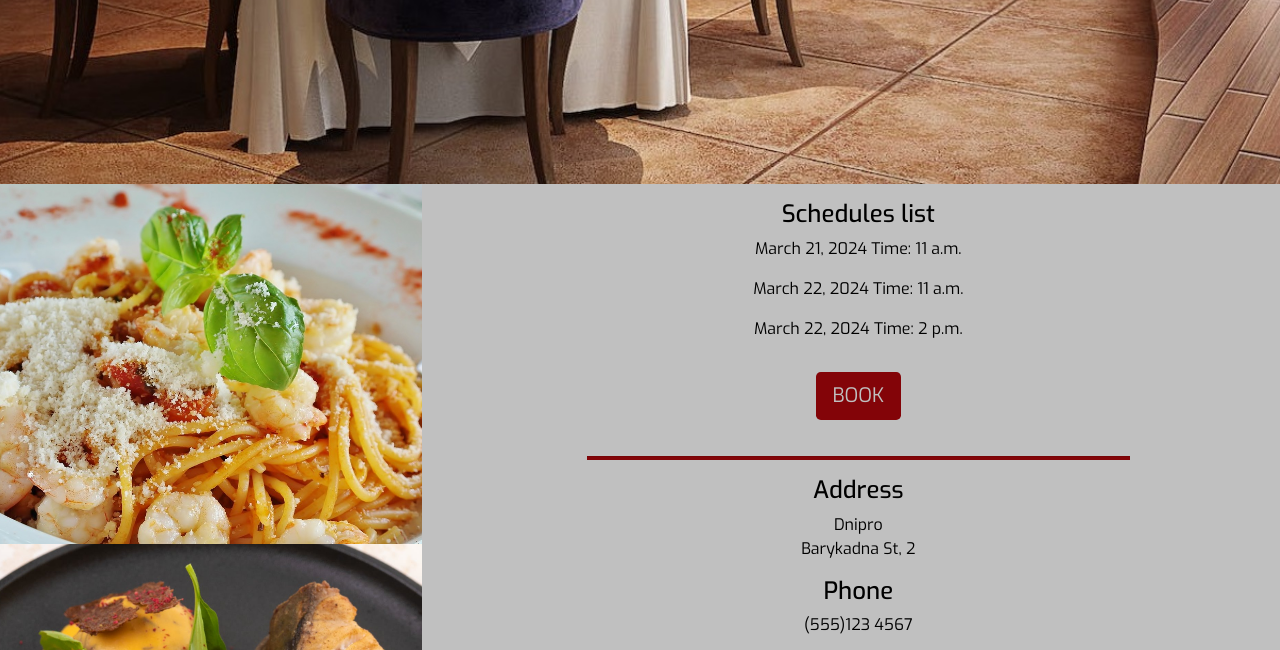
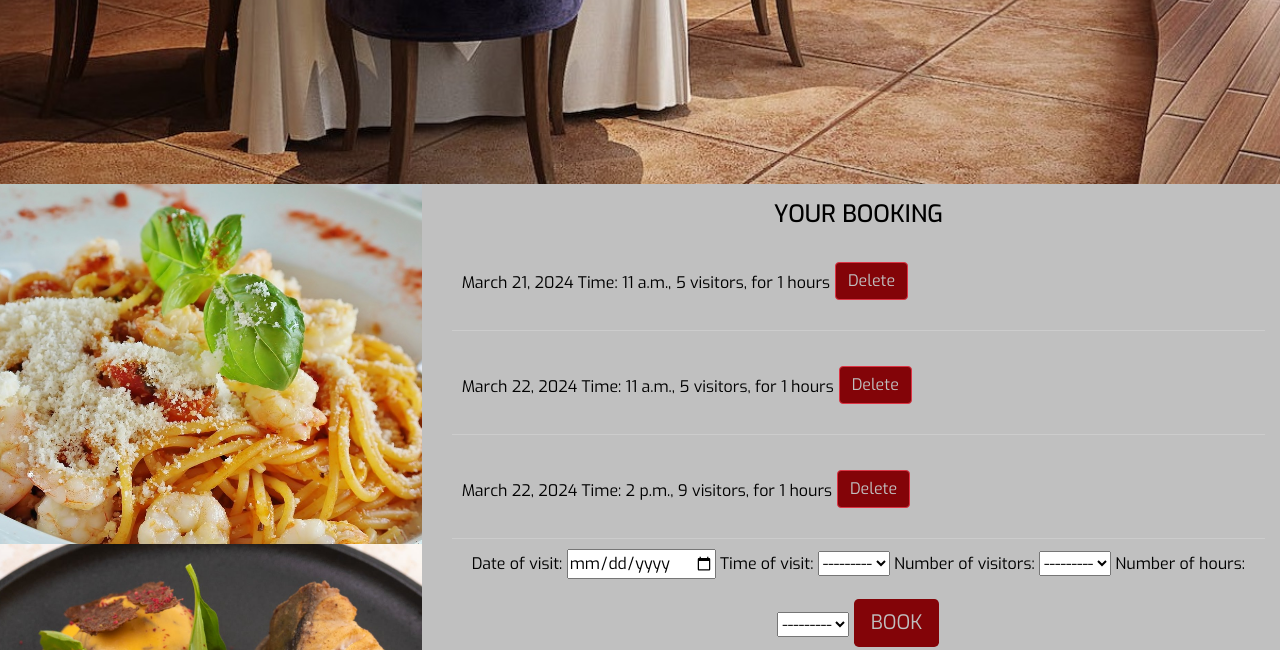
Before and after one commit to ryb00/booking, a Django app: page / in a window 1280 px wide. Shown: the part 461-1111 px from the top of the page. Run offline with Django 4.2, Linux system fonts and the light colour scheme; a user stored in the database is signed in; data comes from the database, SQL or seed files in the repository; both versions use the stored data as it was after the commit; some libraries are stand-ins or nearby versions.

Commit message:
Add form logic

```diff
--- a/book/forms.py
+++ b/book/forms.py
@@ -6,3 +6,6 @@
     class Meta:
         model = Schedule
         fields = ['date_of_visit', 'time_of_visit', 'number_of_visitors', 'number_of_hours']
+        widgets = {
+            'date_of_visit': forms.DateInput(attrs={'type': 'date'}),
+        }
--- a/book/templates/book/schedule_list.html
+++ b/book/templates/book/schedule_list.html
@@ -17,11 +17,11 @@
     <meta name="description" content="restaurant Foodie">
     <meta name="keywords" content="restaurant, dinner, evening, date, London, food, Foodie">
     <link rel="stylesheet" href="https://maxcdn.bootstrapcdn.com/bootstrap/4.2.1/css/bootstrap.min.css"
-        type="text/css" />
+          type="text/css"/>
     <link rel="stylesheet" href="https://maxcdn.bootstrapcdn.com/font-awesome/4.7.0/css/font-awesome.min.css"
-        type="text/css" />
+          type="text/css"/>
     <link rel="stylesheet" href="https://cdnjs.cloudflare.com/ajax/libs/hover.css/2.1.1/css/hover-min.css"
-        type="text/css" />
+          type="text/css"/>
     <!--Favicon-->
     <link rel="apple-touch-icon" sizes="180x180" href="assets/favicon/apple-touch-icon.png">
     <link rel="icon" type="image/png" sizes="32x32" href="assets/favicon/favicon-32x32.png">
@@ -56,6 +56,17 @@
                href="{% url 'account_login' %}">Login</a>
         </li>
     {% endif %}
+
+
+    {% if messages %}
+        <div class="messages">
+            {% for message in messages %}
+                <div class="{% if message.tags %}alert alert-{{ message.tags }}{% endif %}">
+                    {{ message }}
+                </div>
+            {% endfor %}
+        </div>
+    {% endif %}
 </header>
 
 <!-- Main content -->
@@ -76,17 +87,29 @@
                     <ul class="schedule" style="color: black;">
                         <p></p>
                         {% if user.is_authenticated %}
-                            <h4>Schedules list</h4>
-                            {% for schedule in object_list %}
+                            <h4>YOUR BOOKING</h4>
+                            {% for schedule in schedules %}
                                 {% if schedule.visitor == user %}
-                            <p>{{schedule.date_of_visit}}
-                                Time: {{schedule.time_of_visit}}</p>
+                                    <div class="schedule-item">
+                                        <div class="schedule-details">
+                <span>{{ schedule.date_of_visit }} Time: {{ schedule.time_of_visit }},
+                {{ schedule.number_of_visitors }} visitors, for {{ schedule.number_of_hours }} hours</span>
+                                            <form action="{% url 'schedule_delete' schedule.id %}" method="post"
+                                                  class="delete-form"
+                                                  onsubmit="return confirm('Are you sure you want to delete this schedule?');">
+                                                {% csrf_token %}
+                                                <button type="submit" class="btn btn-danger">Delete</button>
+                                            </form>
+                                        </div>
+                                    </div>
                                 {% endif %}
                             {% endfor %}
+
+
                             {% block content %}
                                 <form action='' method="post">
                                     {% csrf_token %}
-                                {{ form  }}
+                                    {{ form }}
                                     <button id="submitButton" type="submit" class="btn btn-signup btn-lg">BOOK</button>
                                 </form>
                             {% endblock %}
--- a/book/templates/book/static/css/style.css
+++ b/book/templates/book/static/css/style.css
@@ -55,7 +55,7 @@
     margin-bottom: 1em;
 }
 
-#logo:hover{
+#logo:hover {
     color: white;
     text-decoration: none;
     border-bottom: none;
@@ -69,7 +69,7 @@
     text-decoration: none;
 }
 
-.fa-bars:hover{
+.fa-bars:hover {
     color: white;
 }
 
@@ -90,7 +90,7 @@
 
 /* Hamburger-menu */
 
-#hamburger-menu:checked~nav {
+#hamburger-menu:checked ~ nav {
     display: block;
 }
 
@@ -115,17 +115,17 @@
     text-decoration-color: black;
 }
 
-.fa-sharp{
+.fa-sharp {
     margin: auto;
     margin-bottom: 20px;
-    }
+}
 
-.text{
+.text {
     color: black;
     margin: 70px;
 }
 
-.text-contact{
+.text-contact {
     color: black;
     font-weight: 300;
     margin-top: 50px;
@@ -133,7 +133,7 @@
     font-weight: 500;
 }
 
-hr{
+hr {
     background-color: #830408;
     height: 3px;
     margin-left: 150px;
@@ -148,13 +148,13 @@
     background: url("../images/MainImage.png") no-repeat center center/cover;
 }
 
-#chefs-image{
+#chefs-image {
     height: 600px;
     width: 100%;
     background: url("../images/chefs.jpg") no-repeat center center/cover;
 }
 
-#contact-image{
+#contact-image {
     height: 600px;
     width: 100%;
     background: url("../images/contact.jpg") no-repeat center center/cover;
@@ -173,7 +173,7 @@
 
 /* Team page */
 
-#chef-photo1, #chef-photo2{
+#chef-photo1, #chef-photo2 {
     width: 250px;
     margin: auto;
     padding-bottom: 30px;
@@ -181,18 +181,18 @@
 
 /* Contact page */
 
-.form-element{
+.form-element {
     margin-top: 30px;
 }
 
-.btn{
+.btn {
     color: #c0c0c0;
     background-color: #830408;
     margin-top: 15px;
     margin-bottom: 20px;
 }
 
-.btn:hover{
+.btn:hover {
     color: white;
     background-color: #830408;
 }
@@ -203,7 +203,7 @@
     max-width: 70%;
 }
 
-.schedule, .address, .phone{
+.schedule, .address, .phone {
     list-style-type: none;
     color: black;
 }
@@ -214,7 +214,7 @@
 
 /* Footer */
 
-footer{
+footer {
     background-color: #830408;
     color: #c0c0c0;
     width: 100%;
@@ -233,6 +233,7 @@
     padding: 5%;
     color: #c0c0c0;
 }
+
 #social-networks i:hover {
     color: white;
 }
@@ -260,8 +261,8 @@
         padding-left: 1rem;
     }
 
-    .gallery{
-        display:none;
+    .gallery {
+        display: none;
     }
 
     .hamburger-menu-label {
@@ -277,39 +278,51 @@
     .image-dish1 {
         background: url("../images/image-dish1.jpg");
     }
+
     .image-dish2 {
         background: url("../images/image-dish2.jpg");
     }
+
     .image-dish3 {
         background: url("../images/image-dish3.jpg");
     }
+
     .image-dish4 {
         background: url("../images/image-dish4.jpg");
     }
+
     .image-dish5 {
         background: url("../images/image-dish5.jpg");
     }
+
     .image-dish6 {
         background: url("../images/image-dish6.jpg");
     }
+
     .image-dish7 {
         background: url("../images/image-dish7.jpg");
     }
+
     .image-dish8 {
         background: url("../images/image-dish8.jpg");
     }
+
     .image-dish9 {
         background: url("../images/image-dish9.jpg");
     }
+
     .image-dish10 {
         background: url("../images/image-dish10.jpg");
     }
+
     .image-dish11 {
         background: url("../images/image-dish11.jpg");
     }
+
     .image-dish12 {
         background: url("../images/image-dish12.jpg");
     }
+
     .images > div {
         background-position: center;
         background-repeat: no-repeat;
@@ -320,8 +333,24 @@
         -webkit-transition: all .5s ease-in-out;
     }
 
-    #chef-photo1, #chef-photo2{
+    #chef-photo1, #chef-photo2 {
         width: 300px;
 
-   }
+    }
 }
+
+.schedule-item {
+    padding: 10px;
+    border-bottom: 1px solid #ccc;
+    margin-bottom: 10px;
+}
+
+.schedule-details {
+    display: flex;
+    align-items: center;
+}
+
+.delete-form {
+    margin-left: 5px; /* Reduces space between the details and the "Delete" button */
+    flex-shrink: 0; /* Prevents the delete button from shrinking */
+}
--- a/book/urls.py
+++ b/book/urls.py
@@ -1,6 +1,10 @@
-from . import views
+
 from django.urls import path
 
+from .views import ScheduleDeleteView, ScheduleList
+
 urlpatterns = [
-    path('', views.ScheduleList.as_view(), name='home'),
+    path('', ScheduleList.as_view(), name='schedule_list'),
+    path('schedule/<int:pk>/delete/', ScheduleDeleteView.as_view(), name='schedule_delete'),
+
 ]
--- a/book/views.py
+++ b/book/views.py
@@ -1,30 +1,77 @@
-from django.shortcuts import render
+from django.contrib.auth.mixins import LoginRequiredMixin
+from django.urls import reverse_lazy
+from django.utils import timezone
+from django.db.models import Q
+from django.http import HttpResponseRedirect
 from django.views import generic
-from .forms import *
-from .models import *
+from django.views.generic import DeleteView
+
+from book.forms import BookForm
+from book.models import Schedule
+from book.utils import check_available_tables_for_time
+from django.contrib import messages
+
 
 # Create your views here.
 class ScheduleList(generic.ListView):
-    queryset = Schedule.objects.all()
+    model = Schedule
     template_name = "book/schedule_list.html"
+    login_url = '/accounts/login//'
     book_form = BookForm()
+    context_object_name = 'schedules'
+
+    def get_queryset(self):
+        # Get the current date and time
+        now = timezone.now()
+        user = self.request.user
+
+        if not user.is_authenticated:
+            return Schedule.objects.none()
+
+        # Filter schedules to get those with date_of_visit today or later
+        queryset = super().get_queryset().filter(
+            Q(visitor=user) &  # Use & for AND operation with Q objects
+            (Q(date_of_visit__gt=now.date()) | Q(date_of_visit=now.date(), time_of_visit__gte=now.time()))
+        )
+        return queryset
+
+    def get_context_data(self, **kwargs):
+        context = super(ScheduleList, self).get_context_data(**kwargs)
+        context['form'] = BookForm()  # Add the form to the context
+        return context
+
+    def post(self, request, *args, **kwargs):
+        book_form = BookForm(request.POST)
+        if book_form.is_valid():
+            date_of_visit = book_form.cleaned_data['date_of_visit']
+            start_time = book_form.cleaned_data['time_of_visit']
+            duration_hours = book_form.cleaned_data['number_of_hours']
+            number_of_visitors = book_form.cleaned_data['number_of_visitors']
+            available, message = check_available_tables_for_time(date_of_visit, start_time, duration_hours, number_of_visitors)
+            if available:
+                new_schedule = book_form.save(commit=False)
+                new_schedule.visitor = request.user
+                new_schedule.save()
+                return HttpResponseRedirect('/')  # Redirect to home or any other page
+            messages.error(request, message)
+            return HttpResponseRedirect('/')
+
+            # If the form is not valid, render the page with form errors
+        return HttpResponseRedirect('/')
 
 
-def book_detail(request):
-        book_form = BookForm()
-        if request.method == 'POST':
-            book_form = BookForm(request.POST)
-            if book_form.is_valid():
-                print(book_form.cleaned_data)
-                # book = book_form.save()
-                # book.author = request.user
-                # book.save()
-        else:
-            book_form = BookForm()
-        return render(
-            request,
-           'book/schedule_list.html',
-            {
-            'form': book_form,
-            },
-)
+class ScheduleDeleteView(LoginRequiredMixin, DeleteView):
+    model = Schedule
+    success_url = reverse_lazy('schedule_list')  # Adjust as necessary
+
+    def get_queryset(self):
+        # Ensure users can only delete their own schedules
+        qs = super().get_queryset()
+        return qs.filter(visitor=self.request.user)
+
+    def delete(self, request, *args, **kwargs):
+        self.object = self.get_object()
+        # Optional: Add additional checks here if needed
+        success_url = self.get_success_url()
+        self.object.delete()
+        return HttpResponseRedirect(success_url)
```
Also changed, not shown: book/models.py (+8 -8 lines), book/utils.py (added, +62 -0 lines), .devcontainer/__init__.py (added), .devcontainer/build-assets/__init__.py (added), __init__.py (added), db.sqlite3. Lines whose indentation alone changed are shown as unchanged.
